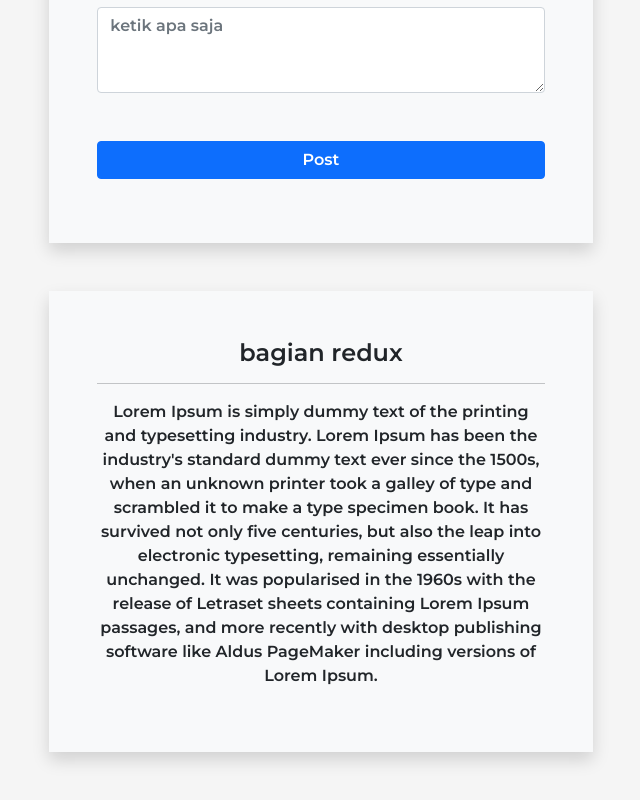
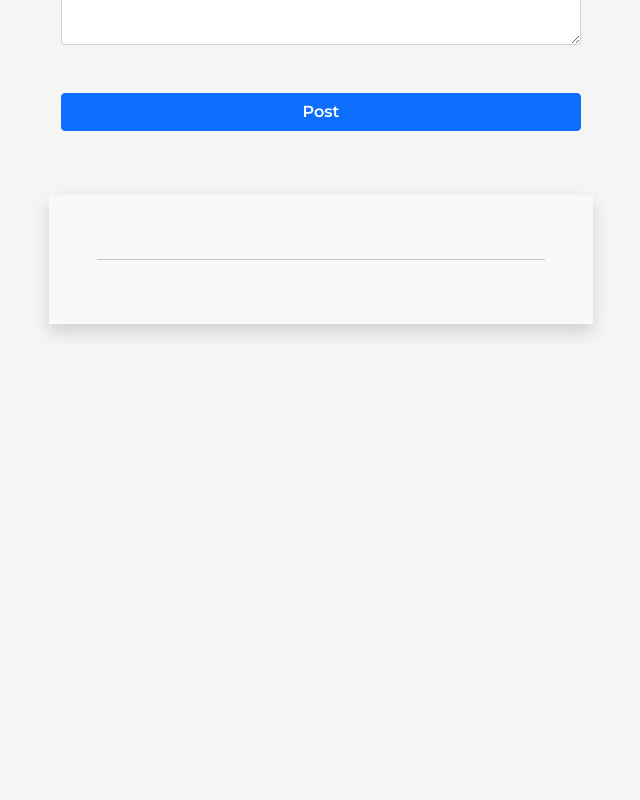
Before and after one commit to husnilmaarif/vanz-inovatif-teknologi, a React (Create React App) app: page /posting in a window 1280 px wide. Shown: the part 325-1125 px from the top of the page, without its empty margins (319-959 px from the left). After the commit the page ends 800 px from the top, so only its background shows below. Built offline with nearby package versions, Linux system fonts and the light colour scheme.

Commit message:
add list pakai redux

```diff
--- a/package.json
+++ b/package.json
@@ -8,6 +8,7 @@
     "@testing-library/react": "^13.2.0",
     "@testing-library/user-event": "^13.5.0",
     "autoprefixer": "^10.4.5",
+    "axios": "^0.27.2",
     "bootstrap": "^5.1.3",
     "firebase": "^9.8.1",
     "react": "^18.1.0",
--- a/src/components/AddList.js
+++ b/src/components/AddList.js
@@ -4,26 +4,26 @@ import { useDispatch } from "react-redux";
 import { update } from "../features/listSlice";
 
 function AddList() {
-  const [judul, setJudul] = useState("");
-  const [konten, setKonten] = useState("");
+  const [title, setTitle] = useState("");
+  const [content, setContent] = useState("");
   const dispatch = useDispatch();
 
   const updateList = (e) => {
     e.preventDefault();
-    dispatch(update({ judul, konten }));
+    dispatch(update({ title, content }));
   };
 
   return (
     <>
-      <div className="col-md-5 text-center p-5 shadow bg-light">
+      <div className="col-md-5 text-center ">
         <Form onSubmit={updateList}>
           <Form.Group className="mb-3" controlId="exampleForm.ControlInput1">
             <Form.Label>JUDUL</Form.Label>
             <Form.Control
               type="text"
               placeholder="ketik apa saja"
-              value={judul}
-              onChange={(e) => setJudul(e.target.value)}
+              value={title}
+              onChange={(e) => setTitle(e.target.value)}
             />
           </Form.Group>
           <Form.Group
@@ -35,8 +35,8 @@ function AddList() {
               as="textarea"
               rows={3}
               placeholder="ketik apa saja"
-              value={konten}
-              onChange={(e) => setKonten(e.target.value)}
+              value={content}
+              onChange={(e) => setContent(e.target.value)}
             />
             <Button type="submit" variant="primary" className="w-100 mt-5">
               Post
--- a/src/features/listSlice.js
+++ b/src/features/listSlice.js
@@ -3,9 +3,8 @@ import { createSlice } from "@reduxjs/toolkit";
 const listSlice = createSlice({
   name: "list",
   initialState: {
-    title: "bagian redux",
-    content:
-      "Lorem Ipsum is simply dummy text of the printing and typesetting industry. Lorem Ipsum has been the industry's standard dummy text ever since the 1500s, when an unknown printer took a galley of type and scrambled it to make a type specimen book. It has survived not only five centuries, but also the leap into electronic typesetting, remaining essentially unchanged. It was popularised in the 1960s with the release of Letraset sheets containing Lorem Ipsum passages, and more recently with desktop publishing software like Aldus PageMaker including versions of Lorem Ipsum.",
+    title: "",
+    content: "",
   },
   reducers: {
     update: (state, action) => {
--- a/src/pages/LoginPage.js
+++ b/src/pages/LoginPage.js
@@ -22,13 +22,13 @@ function LoginPage() {
       </div>
       <div className="container">
         <div className="row justify-content-center my-5">
-          <div className="col-md-4 text-center p-5 shadow bg-light">
+          <div className="col-md-5 text-center p-5 shadow bg-light">
             <h1 className="text-center">Login</h1>
 
             <form className="mt-3">
               <input
                 type="email"
-                placeholder="email"
+                placeholder="email@example.com"
                 className="form-control"
                 value={email}
                 onChange={(e) => setEmail(e.target.value)}
--- a/src/pages/RegisterPage.js
+++ b/src/pages/RegisterPage.js
@@ -39,12 +39,12 @@ function RegisterPage() {
       </div>
       <div className="container">
         <div className="row justify-content-center my-5">
-          <div className="col-md-4 text-center p-5 shadow bg-light">
+          <div className="col-md-5 text-center p-5 shadow bg-light">
             <h1 className="text-center">Registrasi</h1>
             <form className="mt-3 text-center">
               <input
                 type="email"
-                placeholder="email"
+                placeholder="email@example.com"
                 className="form-control mt-2"
                 value={email}
                 onChange={(e) => setEmail(e.target.value)}
```
Also changed, not shown: 1 other file (tests, documents, lock files or other folders).
